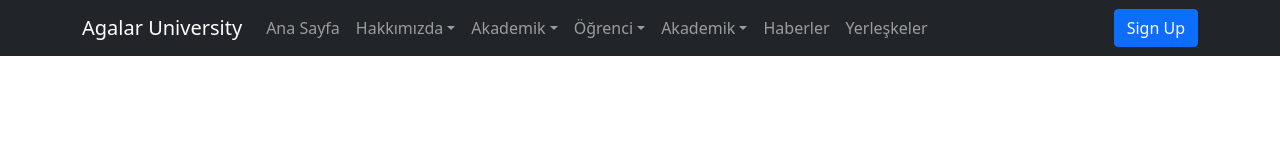
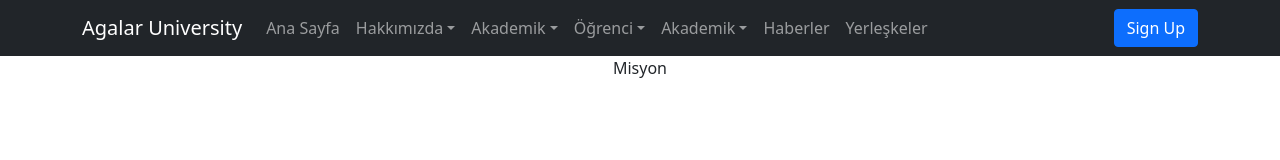
Before and after one commit to yahyaboyali/web-odev-react, a React (Create React App) app: page /Misyon in a window 1280 px wide. Shown: the top 160 px of the page. Built offline with nearby package versions, Linux system fonts and the light colour scheme.

Commit message:
sayfalar eklendi

```diff
--- a/src/layouts/Dashboard.jsx
+++ b/src/layouts/Dashboard.jsx
@@ -2,12 +2,18 @@ import React from 'react'
 import MainPage from '../pages/MainPage'
 import { Routes,Route } from 'react-router-dom'
 import Yonetim from '../pages/Yonetim'
+import Bolumler from '../pages/Bolumler'
+import Fakulteler from '../pages/Fakulteler'
+import Misyon from '../pages/Misyon'
 export default function Dasboard () {
   return (
     <div>
         <Routes>
         <Route path="/" element={<MainPage />} />
         <Route path='/Yonetim' element={<Yonetim/>} exact/>
+        <Route path='/Bolumler' element={<Bolumler/>} exact/>
+        <Route path='/Fakulteler' element={<Fakulteler/>} exact/>
+        <Route path='/Misyon' element={<Misyon/>} exact/>
       </Routes>
     </div>
   )
--- a/src/layouts/Navi.jsx
+++ b/src/layouts/Navi.jsx
@@ -16,7 +16,7 @@ export default function Navi() {
                         <Nav.Link as={Link} to="/">Ana Sayfa</Nav.Link>
                         <NavDropdown title="Hakkımızda" id="nav-dropdown">
                             <NavDropdown.Item as={Link} to="/Yonetim">Yönetim</NavDropdown.Item>
-                            <NavDropdown.Item>Misyon vizyon</NavDropdown.Item>
+                            <NavDropdown.Item  as={Link} to="/Misyon">Misyon vizyon</NavDropdown.Item>
                             <NavDropdown.Item >İdari birimler</NavDropdown.Item>
                         </NavDropdown>
                         <NavDropdown title="Akademik" id="nav-dropdown">
--- /dev/null
+++ b/src/pages/Bolumler.jsx
@@ -0,0 +1,7 @@
+import React from 'react'
+
+export default function Bolumler() {
+  return (
+    <div>Bolumler</div>
+  )
+}
--- /dev/null
+++ b/src/pages/Fakulteler.jsx
@@ -0,0 +1,7 @@
+import React from 'react'
+
+export default function Fakulteler() {
+  return (
+    <div>Fakulteler</div>
+  )
+}
--- /dev/null
+++ b/src/pages/Misyon.jsx
@@ -0,0 +1,9 @@
+import React from 'react'
+
+export default function Misyon() {
+    return (
+        <div>
+            Misyon
+        </div>
+    )
+}
--- a/src/pages/Yonetim.jsx
+++ b/src/pages/Yonetim.jsx
@@ -3,7 +3,7 @@ import React from 'react'
 export default function Yonetim() {
   return (
     <div>
-        deneme
+        Yonetim
     </div>
   )
 }
```
